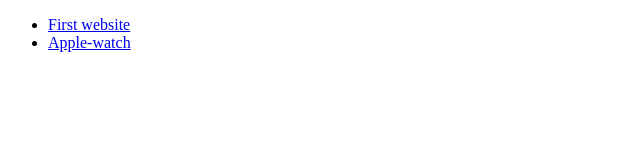
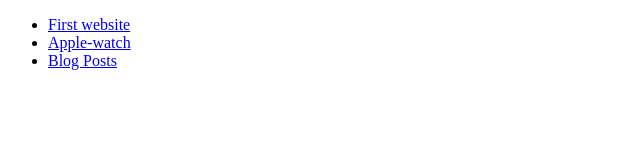
Before and after one commit to iziken/new, a plain HTML site: page index.html in a window 1280 px wide. Shown: the full height of the page, 0-640 px from the left. Drawn offline with Linux system fonts and the light colour scheme.

Commit message:
Update index.html

```diff
--- a/index.html
+++ b/index.html
@@ -10,6 +10,7 @@
    <ul>
       <li><a href="first-homework/index.html">First website</a></li>
       <li><a href="second-homework/index.html">Apple-watch</a></li>
+      <li><a href="third-homework/index.html">Blog Posts</a></li>
    </ul>
 
 </body>
```
